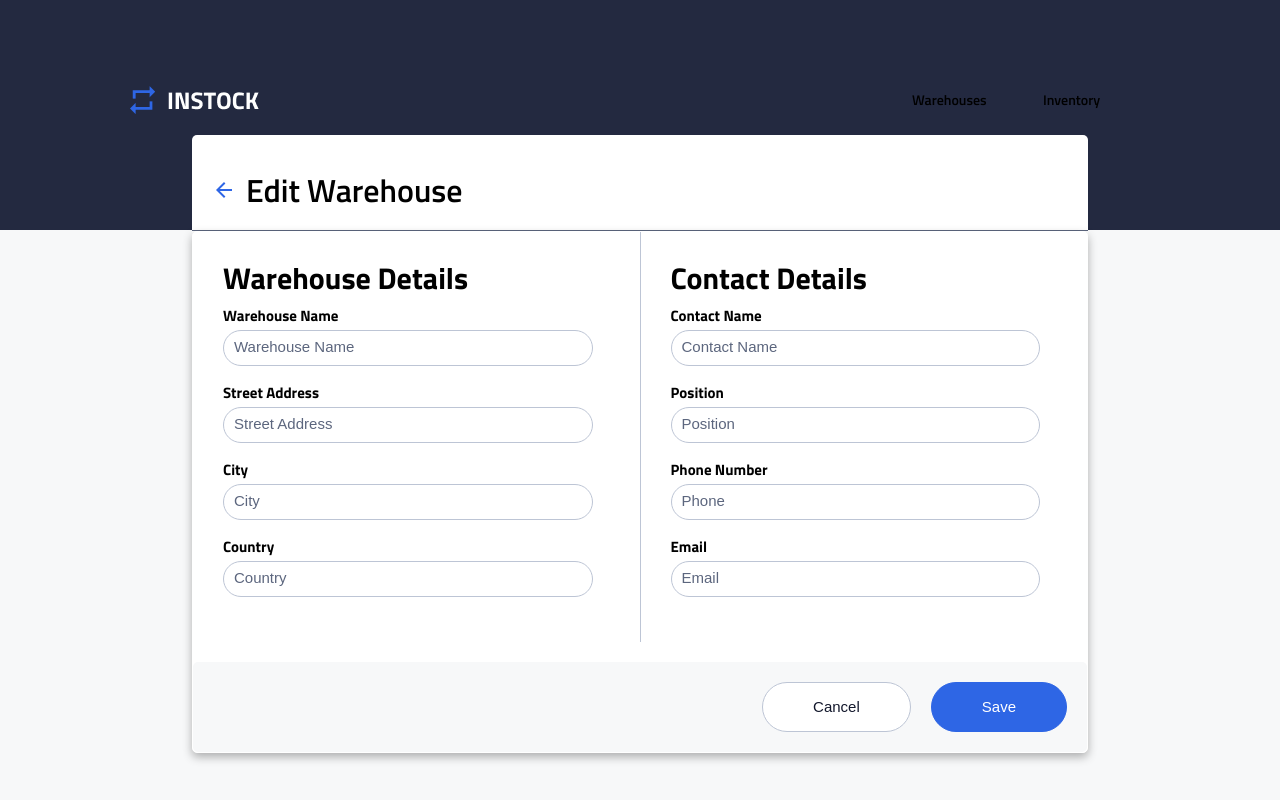
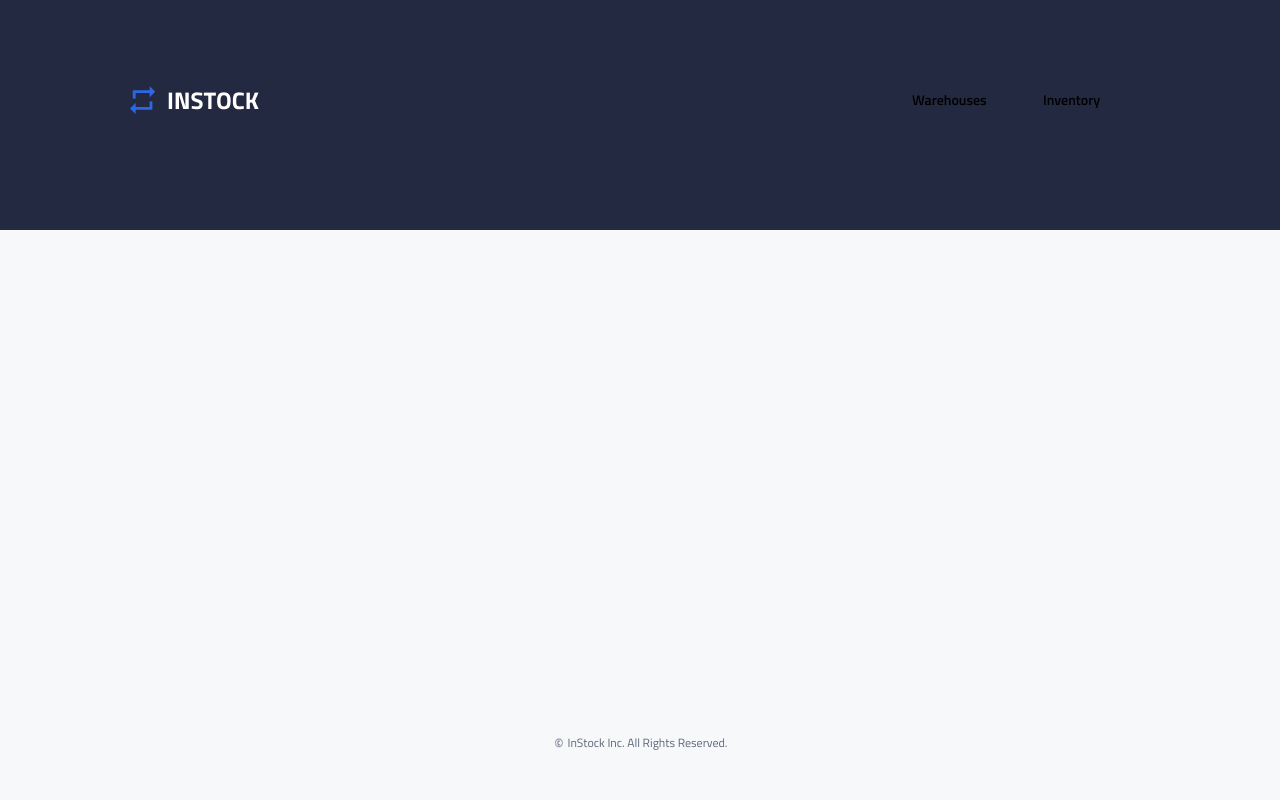
Before and after one commit to davidmaxxxy/instock-client, a React (Create React App) app: page /warehouses/1/edit in a window 1280 px wide. Built offline with nearby package versions, Linux system fonts and the light colour scheme.

Commit message:
fixed font weight. Change link in route form warehouses to warehouse

```diff
--- a/src/AppNavigations/AppNavigations.js
+++ b/src/AppNavigations/AppNavigations.js
@@ -21,7 +21,7 @@ const AppNavigations = () => {
         element={<InventoryDetailPage />}
       />
 
-      <Route path="/warehouses/:id/edit" element={<EditWarehouse />} />
+      <Route path="/warehouse/:id/edit" element={<EditWarehouse />} />
     </Routes>
   );
 };
--- a/src/Components/DynamicForm/DynamicForm.scss
+++ b/src/Components/DynamicForm/DynamicForm.scss
@@ -36,13 +36,6 @@
       color: $primary-color-indigo;
     }
 
-    h1 {
-      @include fontLarge;
-
-      @include tablet {
-        @include fontLarge;
-      }
-    }
   }
 
   &__content {
@@ -90,9 +83,7 @@
     &-title {
       margin-bottom: 1rem;
       text-align: left;
-
       font-size: 3rem;
-      font-weight: bold;
     }
 
     &__group {
--- a/src/Components/DynamicForm/DynamicFormInput.scss
+++ b/src/Components/DynamicForm/DynamicFormInput.scss
@@ -4,14 +4,12 @@
 .dynamic-form {
   &__label {
     font-size: 2rem;
-    font-weight: bold;
     text-align: left;
     width: 90%;
     margin-bottom: 0.2rem;
 
     @include tablet {
       font-size: 1.5rem;
-      font-weight: bold;
       text-align: left;
       width: 90%;
       margin-bottom: 0.3rem;
--- a/src/styles/partials/mixin.scss
+++ b/src/styles/partials/mixin.scss
@@ -14,17 +14,6 @@
   }
 }
 
-@mixin fontLarge {
-  font-size: 3rem;
-  line-height: 2rem;
-  font-weight: 700;
-
-  @include tablet {
-    font-size: 3rem;
-    line-height: 2.2rem;
-    font-weight: 700;
-  }
-}
 
 // Font mixin for medium-sized text
 @mixin fontMedium {
```
